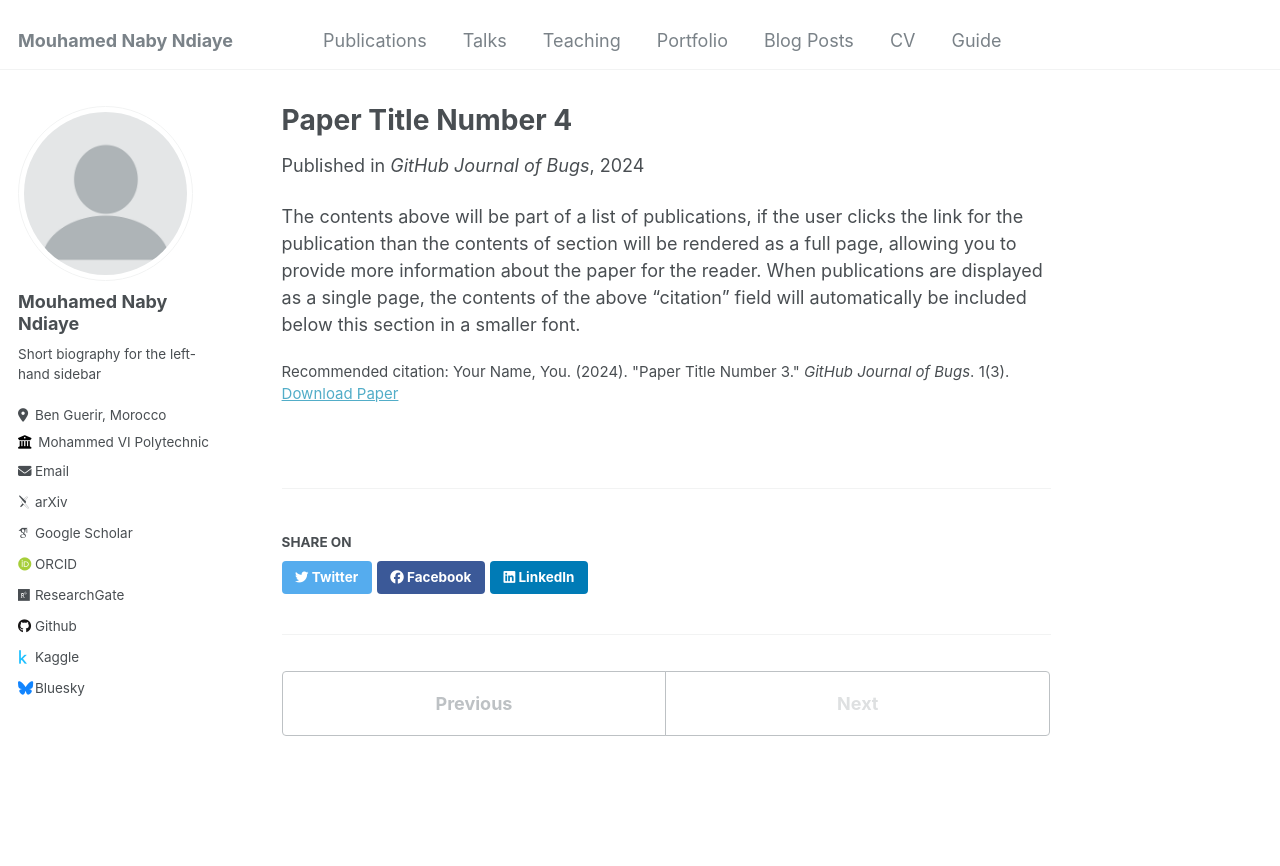
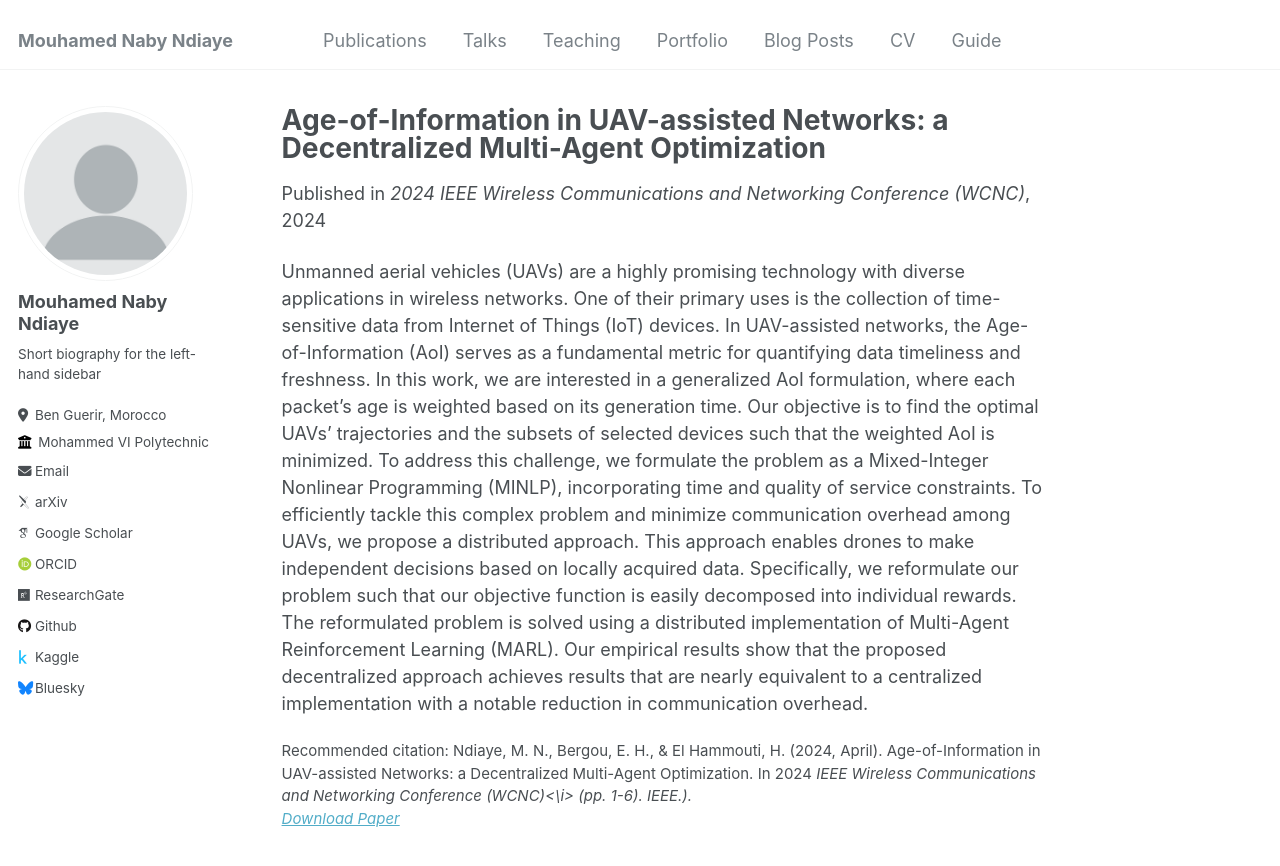
Before and after one commit to Nabzozifo/Nabzozifo.github.io, a Jekyll site: the page built from _publications/2024-02-17-paper-title-number-4.md, in a window 1280 px wide and 900 px high. Shown: the top 866 px of the window. Built offline with Jekyll 4.4.1, drawn with Linux system fonts in a browser that asks for light colours; some web fonts are replaced.

Commit message:
Update 2024-02-17-paper-title-number-4.md

```diff
--- a/_publications/2024-02-17-paper-title-number-4.md
+++ b/_publications/2024-02-17-paper-title-number-4.md
@@ -1,12 +1,12 @@
 ---
-title: "Paper Title Number 4"
+title: "Age-of-Information in UAV-assisted Networks: a Decentralized Multi-Agent Optimization"
 collection: publications
-permalink: /publication/2024-02-17-paper-title-number-4
-excerpt: 'This paper is about fixing template issue #693.'
-date: 2024-02-17
-venue: 'GitHub Journal of Bugs'
-paperurl: 'http://academicpages.github.io/files/paper3.pdf'
-citation: 'Your Name, You. (2024). &quot;Paper Title Number 3.&quot; <i>GitHub Journal of Bugs</i>. 1(3).'
+permalink: /publication/2024-4-21-paper-number-4
+excerpt: 'This paper addresses optimizing UAV trajectories and IoT device selection to minimize a weighted Age-of-Information (AoI) in wireless networks. Formulated as a Mixed-Integer Nonlinear Programming (MINLP) problem with time and quality of service constraints, it uses a distributed Multi-Agent Reinforcement Learning (MARL) approach. This method reduces communication overhead while achieving near-centralized performance.'
+date: 2024-4-21
+venue: '2024 IEEE Wireless Communications and Networking Conference (WCNC)'
+paperurl: 'http://academicpages.github.io/files/paper4.pdf'
+citation: 'Ndiaye, M. N., Bergou, E. H., & El Hammouti, H. (2024, April). Age-of-Information in UAV-assisted Networks: a Decentralized Multi-Agent Optimization. In 2024 <i>IEEE Wireless Communications and Networking Conference (WCNC)<\i> (pp. 1-6). IEEE.).'
 ---
 
-The contents above will be part of a list of publications, if the user clicks the link for the publication than the contents of section will be rendered as a full page, allowing you to provide more information about the paper for the reader. When publications are displayed as a single page, the contents of the above "citation" field will automatically be included below this section in a smaller font.
+Unmanned aerial vehicles (UAVs) are a highly promising technology with diverse applications in wireless networks. One of their primary uses is the collection of time-sensitive data from Internet of Things (IoT) devices. In UAV-assisted networks, the Age-of-Information (AoI) serves as a fundamental metric for quantifying data timeliness and freshness. In this work, we are interested in a generalized AoI formulation, where each packet's age is weighted based on its generation time. Our objective is to find the optimal UAVs' trajectories and the subsets of selected devices such that the weighted AoI is minimized. To address this challenge, we formulate the problem as a Mixed-Integer Nonlinear Programming (MINLP), incorporating time and quality of service constraints. To efficiently tackle this complex problem and minimize communication overhead among UAVs, we propose a distributed approach. This approach enables drones to make independent decisions based on locally acquired data. Specifically, we reformulate our problem such that our objective function is easily decomposed into individual rewards. The reformulated problem is solved using a distributed implementation of Multi-Agent Reinforcement Learning (MARL). Our empirical results show that the proposed decentralized approach achieves results that are nearly equivalent to a centralized implementation with a notable reduction in communication overhead.
```
